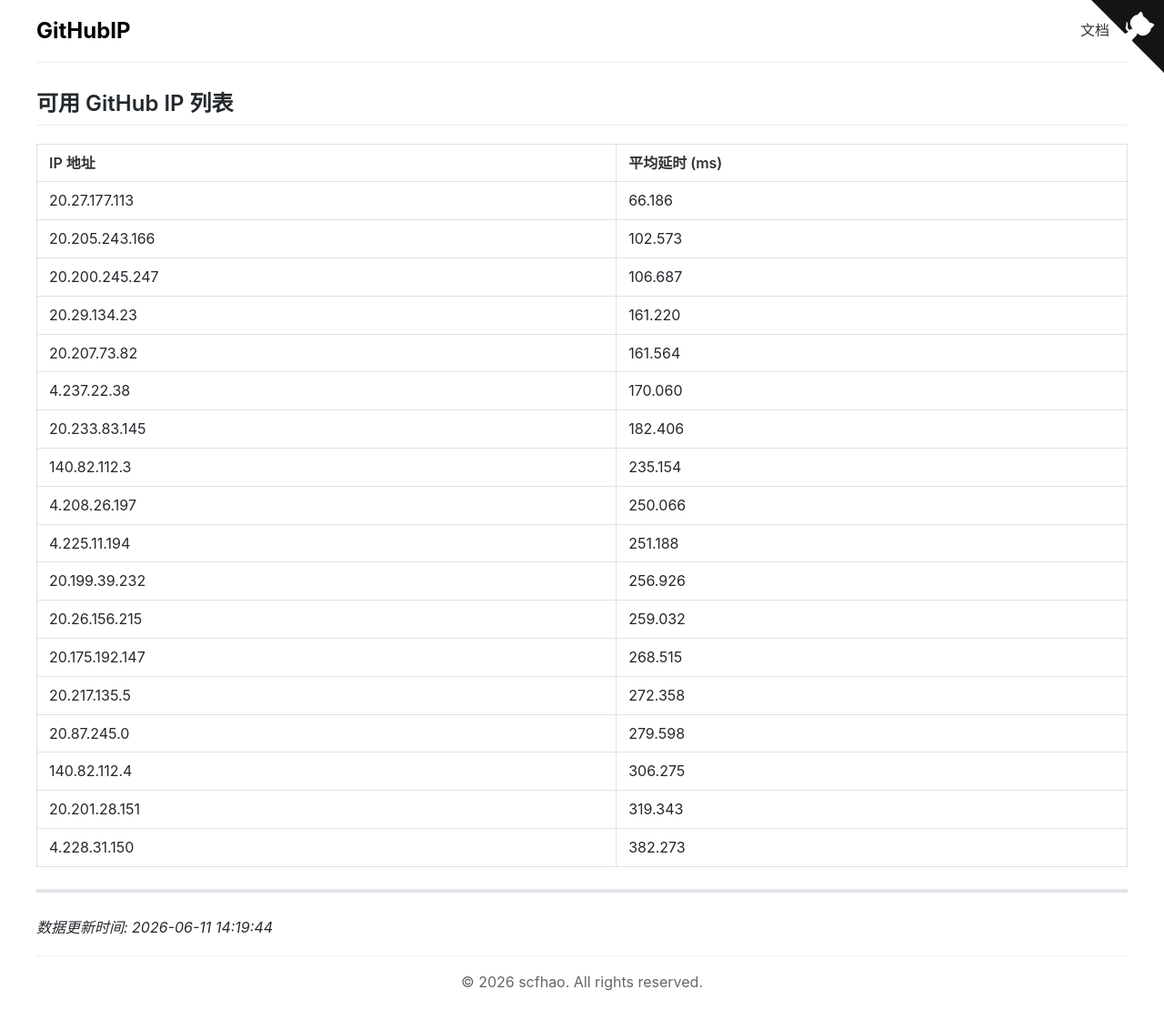
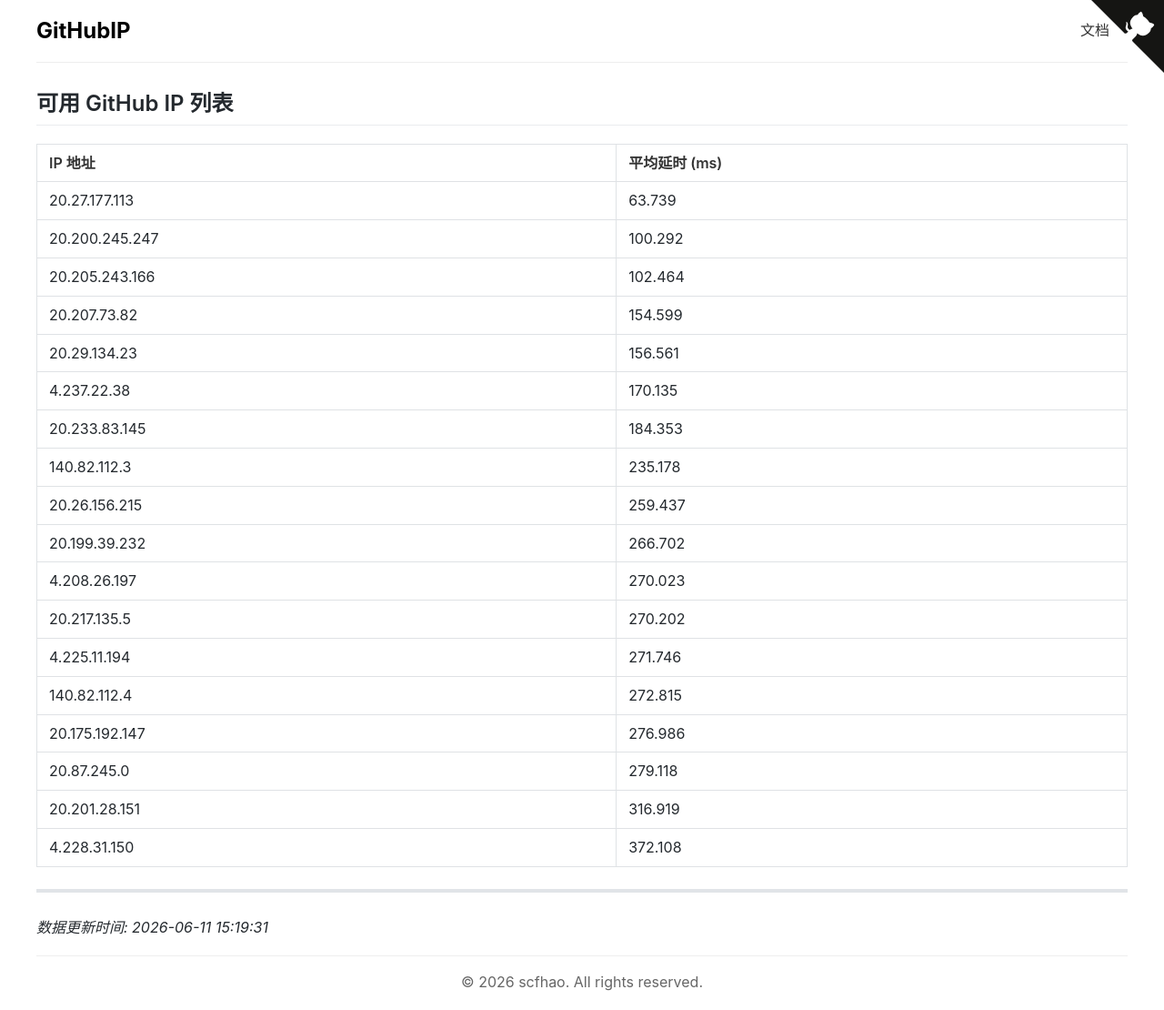
Before and after one commit to scfhao/GitHubIP, a Jekyll site: the page built from index.md, in a window 1280 px wide. Shown: the whole page at 91% size. Built offline with Jekyll 4.4.1, drawn with Linux system fonts in a browser that asks for light colours.

Commit message:
自动脚本执行 - 2026-06-11 15:19:31

```diff
--- a/index.md
+++ b/index.md
@@ -1,32 +1,32 @@
 ---
 layout: home
 title: GitHub IP 列表
-date: 2026-06-11 14:19:44
+date: 2026-06-11 15:19:31
 ---
 
 ## 可用 GitHub IP 列表
 
 | IP 地址 | 平均延时 (ms) |
 |---------|--------------|
-| 20.27.177.113 | 66.186 |
-| 20.205.243.166 | 102.573 |
-| 20.200.245.247 | 106.687 |
-| 20.29.134.23 | 161.220 |
-| 20.207.73.82 | 161.564 |
-| 4.237.22.38 | 170.060 |
-| 20.233.83.145 | 182.406 |
-| 140.82.112.3 | 235.154 |
-| 4.208.26.197 | 250.066 |
-| 4.225.11.194 | 251.188 |
-| 20.199.39.232 | 256.926 |
-| 20.26.156.215 | 259.032 |
-| 20.175.192.147 | 268.515 |
-| 20.217.135.5 | 272.358 |
-| 20.87.245.0 | 279.598 |
-| 140.82.112.4 | 306.275 |
-| 20.201.28.151 | 319.343 |
-| 4.228.31.150 | 382.273 |
+| 20.27.177.113 | 63.739 |
+| 20.200.245.247 | 100.292 |
+| 20.205.243.166 | 102.464 |
+| 20.207.73.82 | 154.599 |
+| 20.29.134.23 | 156.561 |
+| 4.237.22.38 | 170.135 |
+| 20.233.83.145 | 184.353 |
+| 140.82.112.3 | 235.178 |
+| 20.26.156.215 | 259.437 |
+| 20.199.39.232 | 266.702 |
+| 4.208.26.197 | 270.023 |
+| 20.217.135.5 | 270.202 |
+| 4.225.11.194 | 271.746 |
+| 140.82.112.4 | 272.815 |
+| 20.175.192.147 | 276.986 |
+| 20.87.245.0 | 279.118 |
+| 20.201.28.151 | 316.919 |
+| 4.228.31.150 | 372.108 |
 
 ---
 
-*数据更新时间: 2026-06-11 14:19:44*
+*数据更新时间: 2026-06-11 15:19:31*
```
